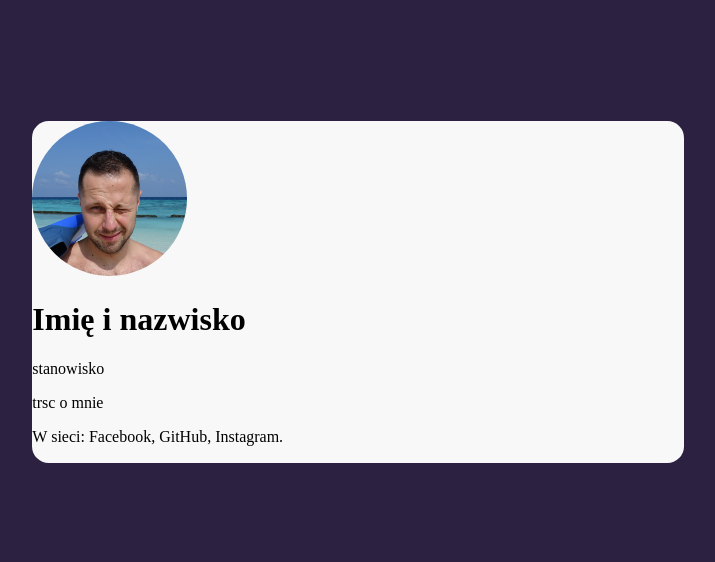
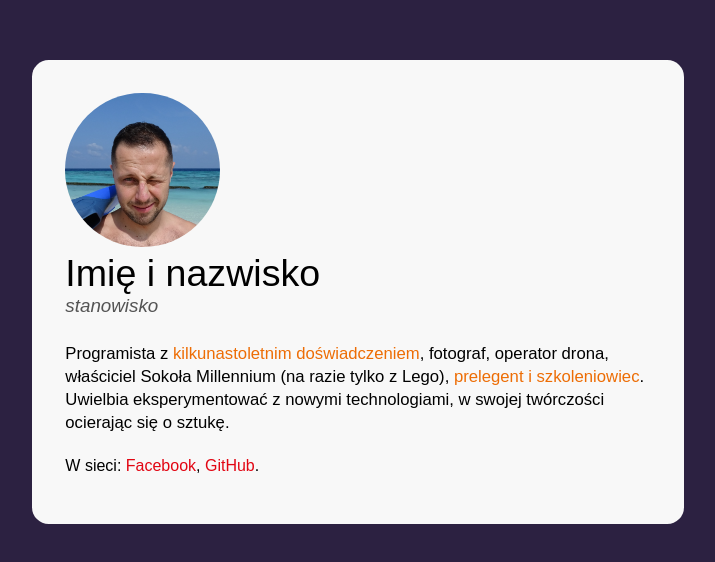
Before and after one commit to marcinkrygier/busines-card, a plain HTML site: page index.html in a window 1280 px wide. Shown: the part 108-670 px from the top of the page, without its empty margins (282-997 px from the left). Drawn offline with Linux system fonts and the light colour scheme.

Commit message:
person content files

```diff
--- a/index.html
+++ b/index.html
@@ -9,17 +9,23 @@
   </head>
   <body>
     <main class="main">
-      <article>
-        <img class="zdjecie" src="MarcinKrygier.jpg" alt="Zdjecie Imie i nazwisko"/>
-        <header>
-          <h1>Imię i nazwisko</h1>
-          <p>stanowisko</p>
+      <article class="person">
+        <img
+          class="person__foto"
+          src="MarcinKrygier.jpg"
+          alt="Zdjecie Imie i nazwisko"
+        />
+        <header class="person__info">
+          <h1 class="person__name">Imię i nazwisko</h1>
+          <p class="person__position">stanowisko</p>
         </header>
-        <p>
-          trsc o mnie
+        <p class="person__description person__description--with-margin">
+          Programista z <strong class="special">kilkunastoletnim doświadczeniem</strong>, fotograf, operator drona, właściciel
+          Sokoła Millennium (na razie tylko z Lego), <strong class="special">prelegent i szkoleniowiec</strong>.
+           Uwielbia eksperymentować z nowymi technologiami, w swojej twórczości ocierając się o sztukę.
         </p>
         <p>
-          W sieci: Facebook, GitHub, Instagram.
+          W sieci: <a class="person__link" href="https://www.facebook.com/marcin.krygier.39" >Facebook</a>, <a class="person__link" href="https://github.com/marcinkrygier" >GitHub</a>.
         </p>
       </article>
     </main>
--- a/style.css
+++ b/style.css
@@ -1,22 +1,61 @@
-body{
-    background: #2C2141;
+html {
+  box-sizing: border-box;
+}
+*,
+*:before,
+*:after {
+  box-sizing: inherit;
+}
+
+body {
+  background: #2c2141;
   display: flex;
   align-items: center;
   justify-content: center;
   min-height: 100vh;
+  font-family: Arial, Helvetica, sans-serif;
 }
-.main{
-    background: #F8F8F8;
+.main {
+  background: #f8f8f8;
   border-radius: 16.7px;
-    width:651.3px;
-    margin:16px;
-
-
-
+  width: 651.3px;
+  margin: 16px;
+  padding: 33px;
 }
-.zdjecie{
+.person__foto {
   width: 154.48px;
   height: 154.48px;
   border-radius: 50%;
-
 }
+.person
+.person__name{
+  font-size: 37.58px;
+  margin: 0;
+  font-weight: normal;
+}
+.person__position{
+  font-size: 18.79px;
+  color: #545454;
+  margin: 0;
+  font-style: italic;
+}
+.person__description{
+  font-size: 16.7px;
+  color: #000000;
+  line-height: 23px;
+  margin: 0;
+}
+.person__description--with-margin{
+ margin-bottom: 23px;
+}
+.person__info{
+margin-bottom: 25px;
+}
+.special{
+  color:#ED6D05;
+  font-weight: normal;
+}
+.person__link{
+  color: #E20613;
+  text-decoration:none;
+}
```
Lines whose indentation alone changed are shown as unchanged.
